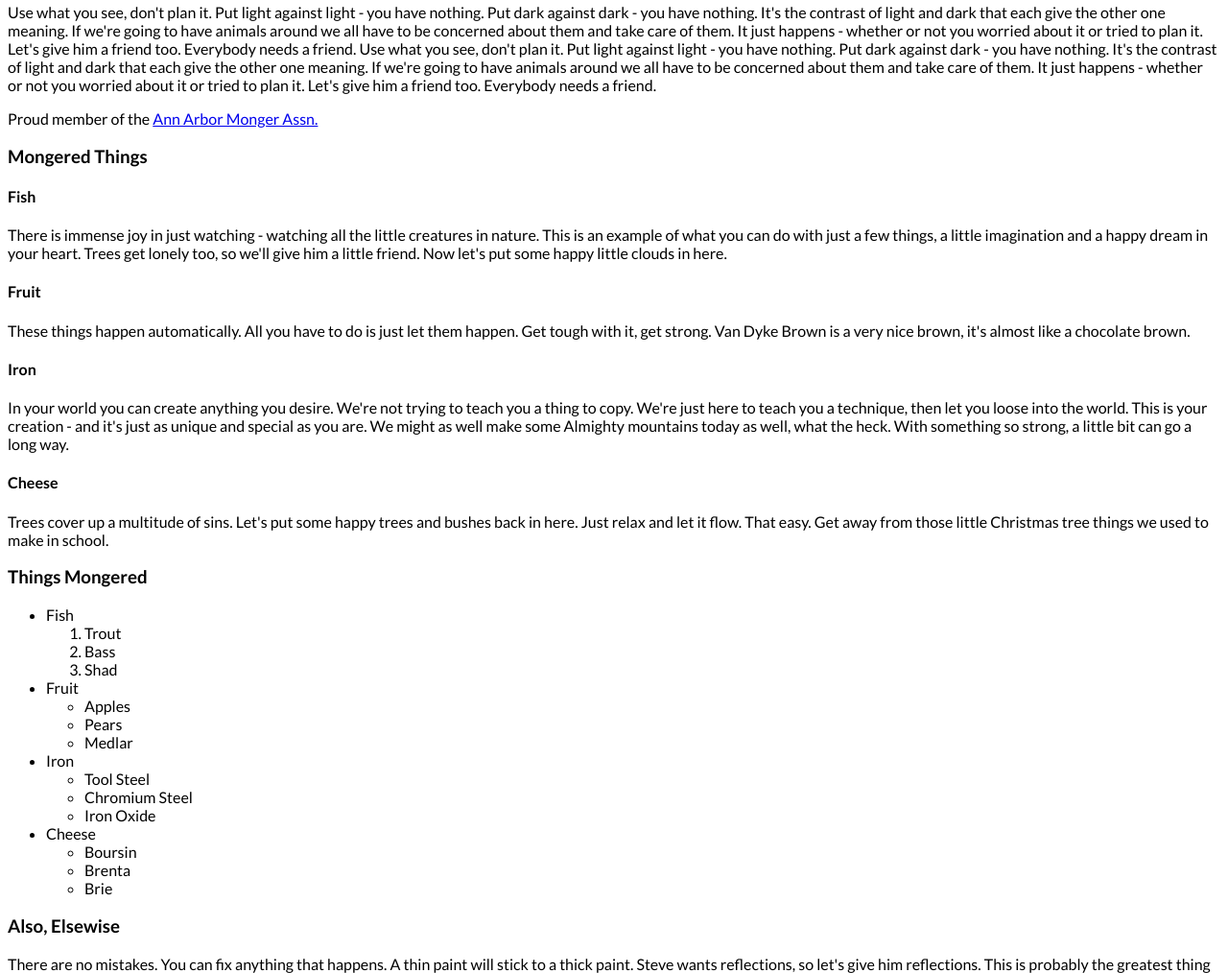
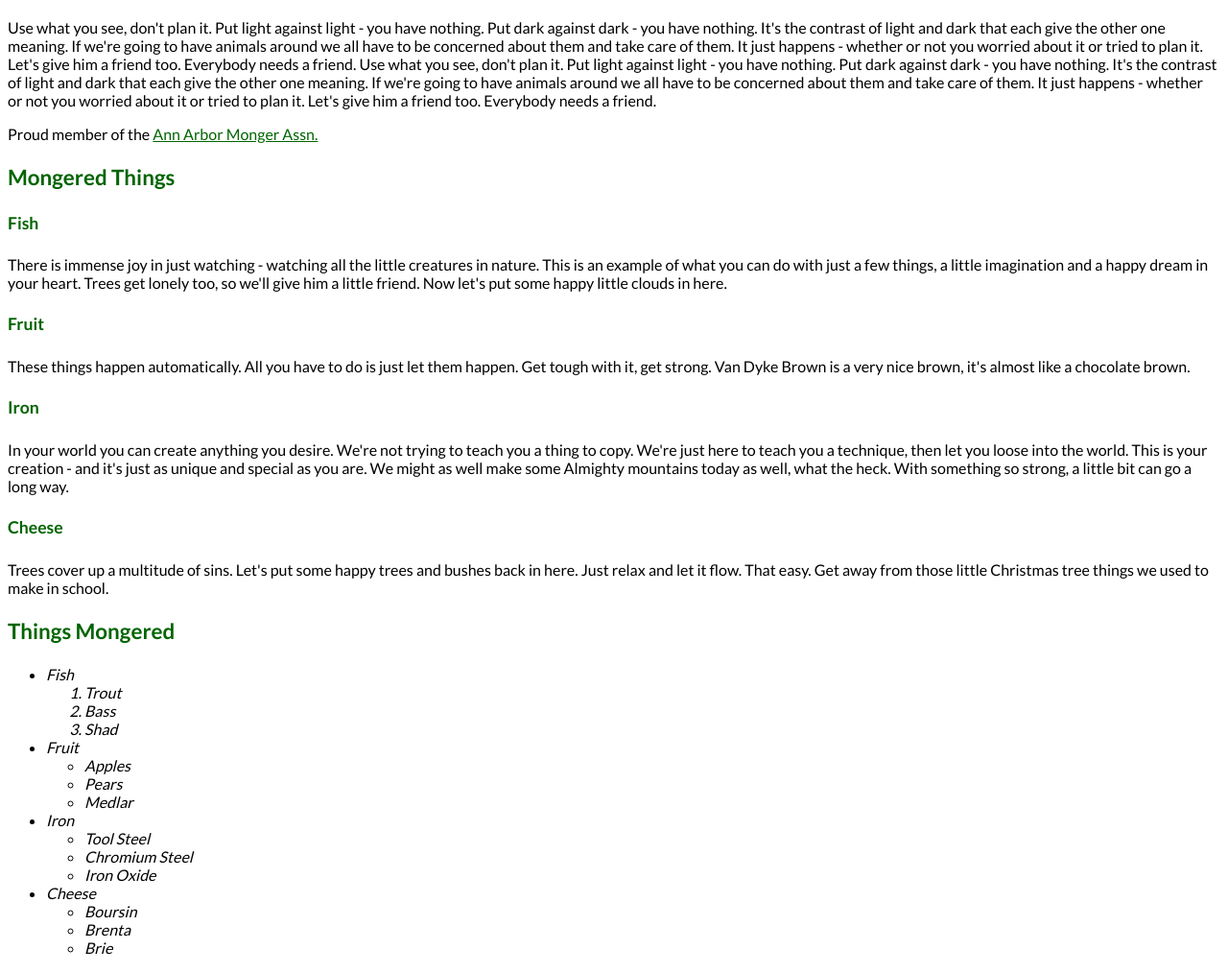
Before and after one commit to cmu-wdl-s21/website_in_steps-pm39, a plain HTML site: page index.html in a window 1280 px wide. Shown: the part 956-1970 px from the top of the page at 96% size. Drawn offline with Linux system fonts and the light colour scheme.

Commit message:
Added styles for headings, list items
Comments where useful for my decisions!

```diff
--- a/css/styles.css
+++ b/css/styles.css
@@ -14,6 +14,35 @@
 @import url('https://fonts.googleapis.com/css2?family=Lato:wght@400;700&display=swap');
 @import url('https://fonts.googleapis.com/css2?family=Architects+Daughter&display=swap');
 
-body {font-family: Lato, sans-serif;}
+body {
+  font-family: Lato, sans-serif;
+}
 
-h1 {font-family: "Architects Daughter", cursive;}
+h1 {
+  font-family: "Architects Daughter", cursive;
+}
+
+/* I want to set these for all of h2, h3, h4... */
+h2,
+h3,
+h4 {
+  font-weight: bold;
+  color: darkgreen;
+}
+
+/* ...but then make specific changes for some headers. */
+
+h2 {font-size: 190%;}
+
+h3 {font-size: 140%;}
+
+h4 {font-size: 110%;}
+
+/* Starting a green theme, here */
+a {color: darkgreen;}
+
+/* Note: we can't yet differentiate list items in the lists and sublists (can you see why?) */
+
+li {
+  font-style: italic;
+}
```
